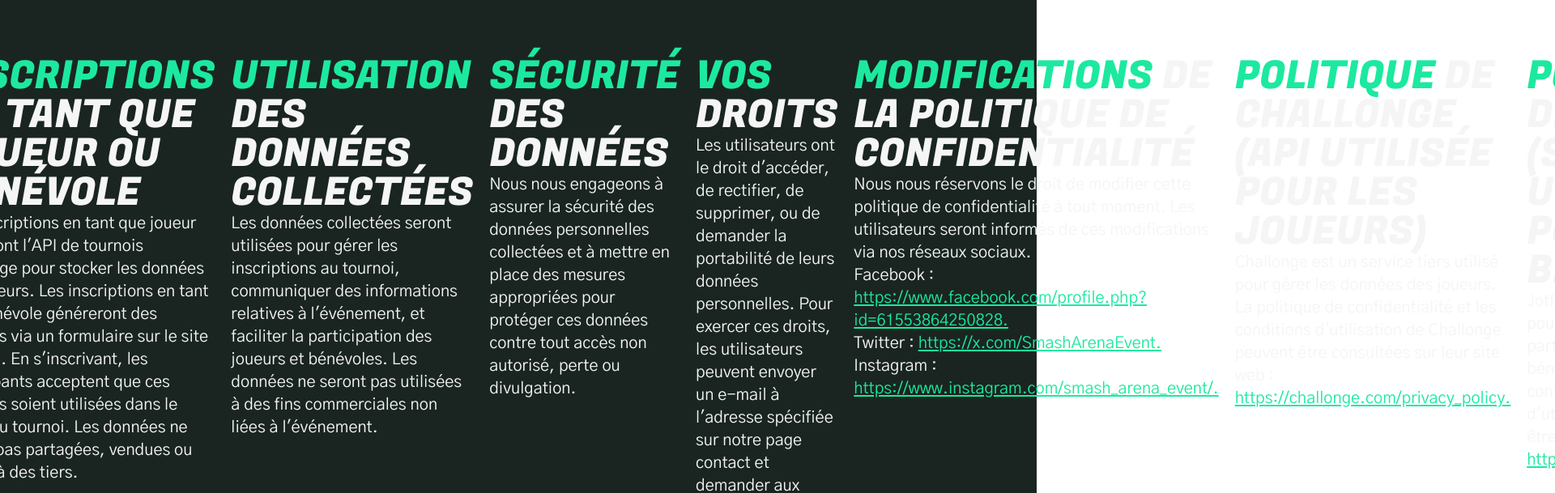
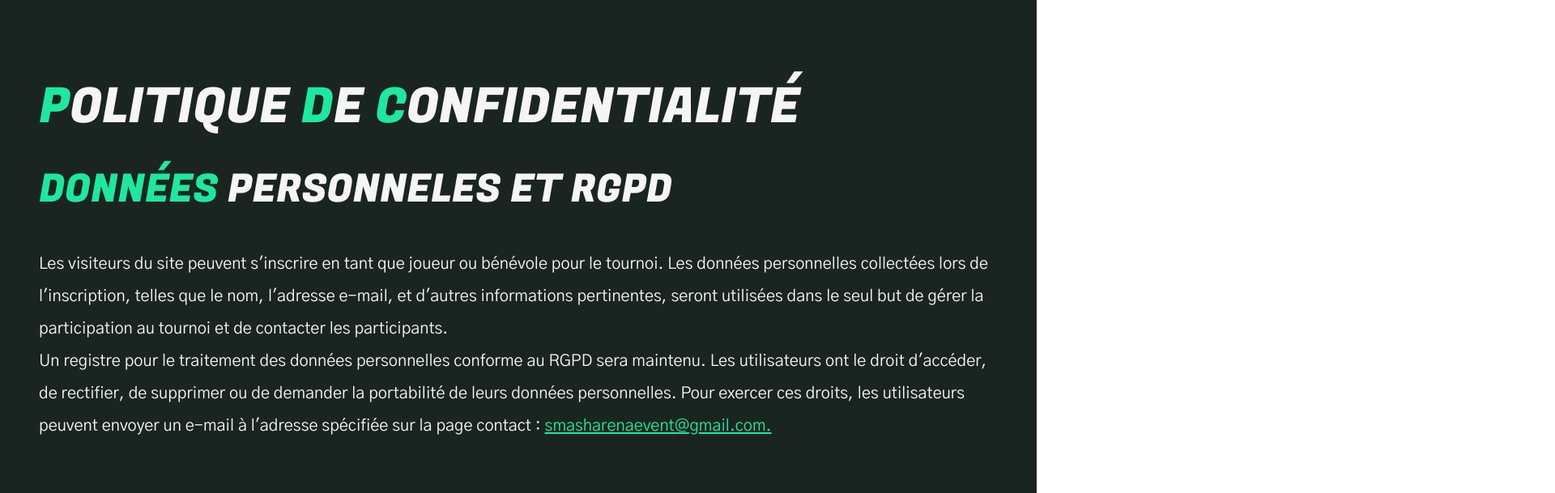
Before and after one commit to SmashArenaEvent/site_vitrine_SAE_2025, a Vue app: page /PolitiqueDeConfidentialite in a window 1280 px wide. Shown: the part 138-747 px from the top of the page at 81% size, 1920 px wide, since content can reach past the window. Built offline with nearby package versions, Linux system fonts and the light colour scheme.

Commit message:
Politique e confidentialité et page 404 responsive

```diff
--- a/src/pages/PolitiqueDeConfidentialite.vue
+++ b/src/pages/PolitiqueDeConfidentialite.vue
@@ -3,41 +3,41 @@
 
 </script>
 <template>
-    <h1 class="font-fugaz-one uppercase text-4xl lg:text-6xl"><span class="text-Tonic">P</span>olitique <span class="text-Tonic">d</span>e <span class="text-Tonic">c</span>onfidentialité</h1>
-    <section>
-        <h2 class="font-fugaz-one uppercase text-3xl lg:text-5xl"><span class="text-Tonic">Données</span> Personneles et RGPD</h2>
-        <p class="text-xl">Les visiteurs du site peuvent s'inscrire en tant que joueur ou bénévole pour le tournoi. Les données personnelles collectées lors de l'inscription, telles que le nom, l'adresse e-mail, et d'autres informations pertinentes, seront utilisées dans le seul but de gérer la participation au tournoi et de contacter les participants.</p>
-        <p class="text-xl">Un registre pour le traitement des données personnelles conforme au RGPD sera maintenu. Les utilisateurs ont le droit d'accéder, de rectifier, de supprimer ou de demander la portabilité de leurs données personnelles. Pour exercer ces droits, les utilisateurs peuvent envoyer un e-mail à l'adresse spécifiée sur la page contact : <a href="mailto:smasharenaevent@gmail.com"><span class="text-Tonic underline underline-offset-2">smasharenaevent@gmail.com.</span></a></p>
+    <h1 class="col-span-12 font-fugaz-one uppercase text-4xl lg:text-6xl mt-8 lg:pb-12"><span class="text-Tonic">P</span>olitique <span class="text-Tonic">d</span>e <span class="text-Tonic">c</span>onfidentialité</h1>
+    <section class="col-span-12">
+        <h2 class="font-fugaz-one uppercase text-3xl lg:text-5xl mb-6 lg:mb-12"><span class="text-Tonic">Données</span> Personneles et RGPD</h2>
+        <p class="text-xl leading-6 lg:leading-10">Les visiteurs du site peuvent s'inscrire en tant que joueur ou bénévole pour le tournoi. Les données personnelles collectées lors de l'inscription, telles que le nom, l'adresse e-mail, et d'autres informations pertinentes, seront utilisées dans le seul but de gérer la participation au tournoi et de contacter les participants.</p>
+        <p class="text-xl leading-6 lg:leading-10">Un registre pour le traitement des données personnelles conforme au RGPD sera maintenu. Les utilisateurs ont le droit d'accéder, de rectifier, de supprimer ou de demander la portabilité de leurs données personnelles. Pour exercer ces droits, les utilisateurs peuvent envoyer un e-mail à l'adresse spécifiée sur la page contact : <a href="mailto:smasharenaevent@gmail.com"><span class="text-Tonic underline underline-offset-2">smasharenaevent@gmail.com.</span></a></p>
     </section>
-    <section>
-        <h2 class="font-fugaz-one uppercase text-3xl lg:text-5xl"><span class="text-Tonic">Inscriptions</span> en tant que joueur ou bénévole</h2>
-        <p class="text-xl">Les inscriptions en tant que joueur utiliseront l'API de tournois Challonge pour stocker les données des joueurs. Les inscriptions en tant que bénévole généreront des données via un formulaire sur le site Jotform. En s'inscrivant, les participants acceptent que ces données soient utilisées dans le cadre du tournoi. Les données ne seront pas partagées, vendues ou louées à des tiers.</p>
+    <section class="col-span-12">
+        <h2 class="font-fugaz-one uppercase text-3xl lg:text-5xl mt-12 mb-6 lg:mt-24 lg:mb-12"><span class="text-Tonic">Inscriptions</span> en tant que joueur ou bénévole</h2>
+        <p class="text-xl leading-6 lg:leading-10">Les inscriptions en tant que joueur utiliseront l'API de tournois Challonge pour stocker les données des joueurs. Les inscriptions en tant que bénévole généreront des données via un formulaire sur le site Jotform. En s'inscrivant, les participants acceptent que ces données soient utilisées dans le cadre du tournoi. Les données ne seront pas partagées, vendues ou louées à des tiers.</p>
     </section>
-    <section>
-        <h2 class="font-fugaz-one uppercase text-3xl lg:text-5xl"><span class="text-Tonic">Utilisation</span> des données collectées</h2>
-        <p class="text-xl">Les données collectées seront utilisées pour gérer les inscriptions au tournoi, communiquer des informations relatives à l'événement, et faciliter la participation des joueurs et bénévoles. Les données ne seront pas utilisées à des fins commerciales non liées à l'événement.</p>
+    <section class="col-span-12">
+        <h2 class="font-fugaz-one uppercase text-3xl lg:text-5xl mt-12 mb-6 lg:mt-24 lg:mb-12"><span class="text-Tonic">Utilisation</span> des données collectées</h2>
+        <p class="text-xl leading-6 lg:leading-10">Les données collectées seront utilisées pour gérer les inscriptions au tournoi, communiquer des informations relatives à l'événement, et faciliter la participation des joueurs et bénévoles. Les données ne seront pas utilisées à des fins commerciales non liées à l'événement.</p>
     </section>
-    <section>
-        <h2 class="font-fugaz-one uppercase text-3xl lg:text-5xl"><span class="text-Tonic">Sécurité</span> des données</h2>
-        <p class="text-xl">Nous nous engageons à assurer la sécurité des données personnelles collectées et à mettre en place des mesures appropriées pour protéger ces données contre tout accès non autorisé, perte ou divulgation.</p>
+    <section class="col-span-12">
+        <h2 class="font-fugaz-one uppercase text-3xl lg:text-5xl mt-12 mb-6 lg:mt-24 lg:mb-12"><span class="text-Tonic">Sécurité</span> des données</h2>
+        <p class="text-xl leading-6 lg:leading-10">Nous nous engageons à assurer la sécurité des données personnelles collectées et à mettre en place des mesures appropriées pour protéger ces données contre tout accès non autorisé, perte ou divulgation.</p>
     </section>
-    <section>
-        <h2 class="font-fugaz-one uppercase text-3xl lg:text-5xl"><span class="text-Tonic">Vos</span> Droits</h2>
-        <p class="text-xl">Les utilisateurs ont le droit d'accéder, de rectifier, de supprimer, ou de demander la portabilité de leurs données personnelles. Pour exercer ces droits, les utilisateurs peuvent envoyer un e-mail à l'adresse spécifiée sur notre page contact et demander aux organisateurs à réaliser un changement ou une suppression de leurs données personnelles.</p>
+    <section class="col-span-12">
+        <h2 class="font-fugaz-one uppercase text-3xl lg:text-5xl mt-12 mb-6 lg:mt-24 lg:mb-12"><span class="text-Tonic">Vos</span> Droits</h2>
+        <p class="text-xl leading-6 lg:leading-10">Les utilisateurs ont le droit d'accéder, de rectifier, de supprimer, ou de demander la portabilité de leurs données personnelles. Pour exercer ces droits, les utilisateurs peuvent envoyer un e-mail à l'adresse spécifiée sur notre page contact et demander aux organisateurs à réaliser un changement ou une suppression de leurs données personnelles.</p>
     </section>
-    <section>
-        <h2 class="font-fugaz-one uppercase text-3xl lg:text-5xl"><span class="text-Tonic">Modifications</span> de la politique de confidentialité</h2>
-        <p class="text-xl">Nous nous réservons le droit de modifier cette politique de confidentialité à tout moment. Les utilisateurs seront informés de ces modifications via nos réseaux sociaux.</p>
-        <p class="text-xl">Facebook : <a href="https://www.facebook.com/profile.php?id=61553864250828"><span class="text-Tonic underline underline-offset-2">https://www.facebook.com/profile.php?id=61553864250828.</span></a></p>
-        <p class="text-xl">Twitter : <a href=" https://x.com/SmashArenaEvent"><span class="text-Tonic underline underline-offset-2">https://x.com/SmashArenaEvent.</span></a></p>
-        <p class="text-xl">Instagram : <a href="https://www.instagram.com/smash_arena_event/"><span class="text-Tonic underline underline-offset-2">https://www.instagram.com/smash_arena_event/.</span></a></p>
+    <section class="col-span-12">
+        <h2 class="font-fugaz-one uppercase text-3xl lg:text-5xl mt-12 mb-6 lg:mt-24 lg:mb-12"><span class="text-Tonic">Modifications</span> de la politique de confidentialité</h2>
+        <p class="text-xl leading-6 lg:leading-10">Nous nous réservons le droit de modifier cette politique de confidentialité à tout moment. Les utilisateurs seront informés de ces modifications via nos réseaux sociaux.</p>
+        <p class="text-xl leading-6 lg:leading-10 mt-8 lg:mt-12">Facebook : <a href="https://www.facebook.com/profile.php?id=61553864250828"><span class="text-Tonic underline underline-offset-2">https://www.facebook.com/profile.php?id=61553864250828.</span></a></p>
+        <p class="text-xl leading-6 lg:leading-10">Twitter : <a href=" https://x.com/SmashArenaEvent"><span class="text-Tonic underline underline-offset-2">https://x.com/SmashArenaEvent.</span></a></p>
+        <p class="text-xl leading-6 lg:leading-10">Instagram : <a href="https://www.instagram.com/smash_arena_event/"><span class="text-Tonic underline underline-offset-2">https://www.instagram.com/smash_arena_event/.</span></a></p>
     </section>
-    <section>
-        <h2 class="font-fugaz-one uppercase text-3xl lg:text-5xl"><span class="text-Tonic">Politique</span> de Challonge (API utilisée pour les joueurs)</h2>
-        <p class="text-xl">Challonge est un service tiers utilisé pour gérer les données des joueurs. La politique de confidentialité et les conditions d'utilisation de Challonge peuvent être consultées sur leur site web : <a href="https://challonge.com/privacy_policy"><span class="text-Tonic underline underline-offset-2">https://challonge.com/privacy_policy.</span></a></p>
+    <section class="col-span-12">
+        <h2 class="font-fugaz-one uppercase text-3xl lg:text-5xl mt-12 mb-6 lg:mt-24 lg:mb-12"><span class="text-Tonic">Politique</span> de Challonge (API utilisée pour les joueurs)</h2>
+        <p class="text-xl leading-6 lg:leading-10">Challonge est un service tiers utilisé pour gérer les données des joueurs. La politique de confidentialité et les conditions d'utilisation de Challonge peuvent être consultées sur leur site web : <a href="https://challonge.com/privacy_policy"><span class="text-Tonic underline underline-offset-2">https://challonge.com/privacy_policy.</span></a></p>
     </section>
-    <section>
-        <h2 class="font-fugaz-one uppercase text-3xl lg:text-5xl"><span class="text-Tonic">Politique</span> de Jotform (site utilisé pour les bénévoles)</h2>
-        <p class="text-xl">Jotform est un service tiers utilisé pour générer des données à partir des formulaires des bénévoles. La politique de confidentialité et les conditions d'utilisation de Jotform peuvent être consultées sur leur site web :<br/><a href="https://www.jotform.com/privacy"><span class="text-Tonic underline underline-offset-2">https://www.jotform.com/privacy.</span></a></p>
+    <section class="col-span-12">
+        <h2 class="font-fugaz-one uppercase text-3xl lg:text-5xl mt-12 mb-6 lg:mt-24 lg:mb-12"><span class="text-Tonic">Politique</span> de Jotform (site utilisé pour les bénévoles)</h2>
+        <p class="text-xl leading-6 lg:leading-10">Jotform est un service tiers utilisé pour générer des données à partir des formulaires des bénévoles. La politique de confidentialité et les conditions d'utilisation de Jotform peuvent être consultées sur leur site web :<br/><a href="https://www.jotform.com/privacy"><span class="text-Tonic underline underline-offset-2">https://www.jotform.com/privacy.</span></a></p>
     </section>
 </template>
```
Also changed, not shown: src/pages/[...404].vue (+7 -7 lines).
